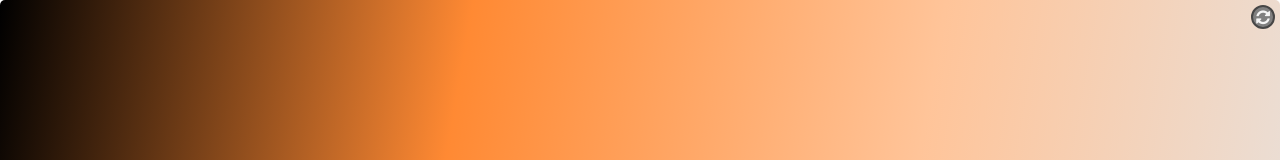
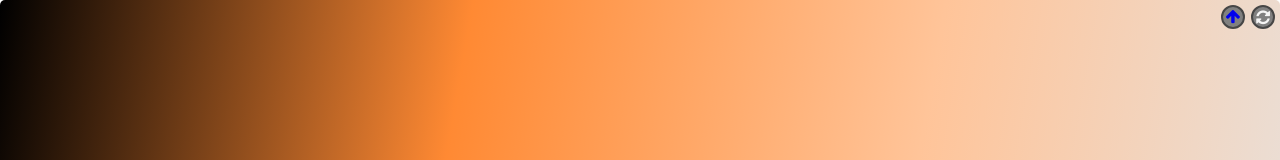
Before and after one commit to Fairdose/dune-counter-app, a Svelte app: page / in a window 1280 px wide. Shown: the top 160 px of the page. Built offline with nearby package versions, Linux system fonts and the light colour scheme.

Commit message:
Exit room function - Added exit room arrow near refresh

```diff
--- a/src/App.svelte
+++ b/src/App.svelte
@@ -1,16 +1,23 @@
 <script>
-    import { Router, Route, navigate } from 'svelte-navigator'
+    import { Router, Route, Link } from 'svelte-navigator'
     import Home from "./routes/Home.svelte"
     import Counter from './routes/[room].svelte'
+
 </script>
 
 <Router>
     <head>
+        <title>Dune Counter app</title>
         <link rel="stylesheet" href="https://cdnjs.cloudflare.com/ajax/libs/font-awesome/4.7.0/css/font-awesome.min.css">
     </head>
     <main>
         <div class="refresh" on:click={() => document.location.href = document.location.href}>
-            <i class="fa fa-refresh">
+            <i class="fa fa-refresh"></i>
+        </div>
+        <div class="exit-room">
+            <Link to="/">
+                <i class="fa fa-arrow-up"></i>
+            </Link>
         </div>
         <Route path="room/:room" component={Counter} />
         <Route path="/" component={Home} />
@@ -18,11 +25,10 @@
 </Router>
 
 <style lang="scss">
-    .refresh {
+    .refresh,
+    .exit-room {
       color: whitesmoke;
       position: absolute;
-      right: 5px;
-      top: 5px;
       background: grey;
       border-radius: 50%;
       width: 20px;
@@ -34,8 +40,18 @@
       cursor: pointer;
       transition: transform 300ms linear;
       border: 2px solid #464646;
-      &:hover {
-        transform: rotate(45deg);
+
+      &:is(.refresh) {
+        right: 5px;
+        top: 5px;
+        &:hover {
+          transform: rotate(45deg);
+        }
+      }
+
+      &:is(.exit-room) {
+        right: 35px;
+        top: 5px;
       }
     }
 </style>
--- a/src/routes/[room].svelte
+++ b/src/routes/[room].svelte
@@ -81,7 +81,7 @@
     font-size: 1.3em;
     font-weight: bolder;
     color: #e8e8e8;
-    margin: 30px 0 0;
+    margin: 35px 0 0;
 
     [class*="-counter"] {
       display: flex;
```
